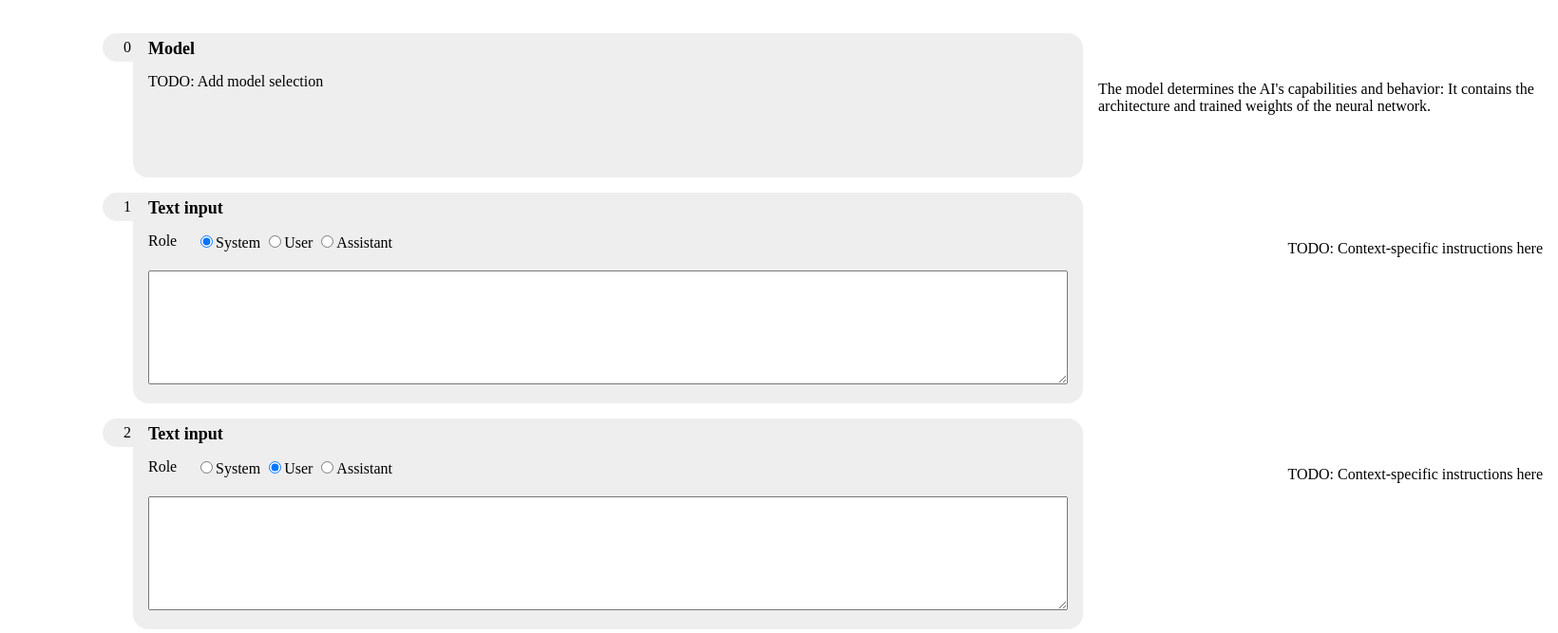
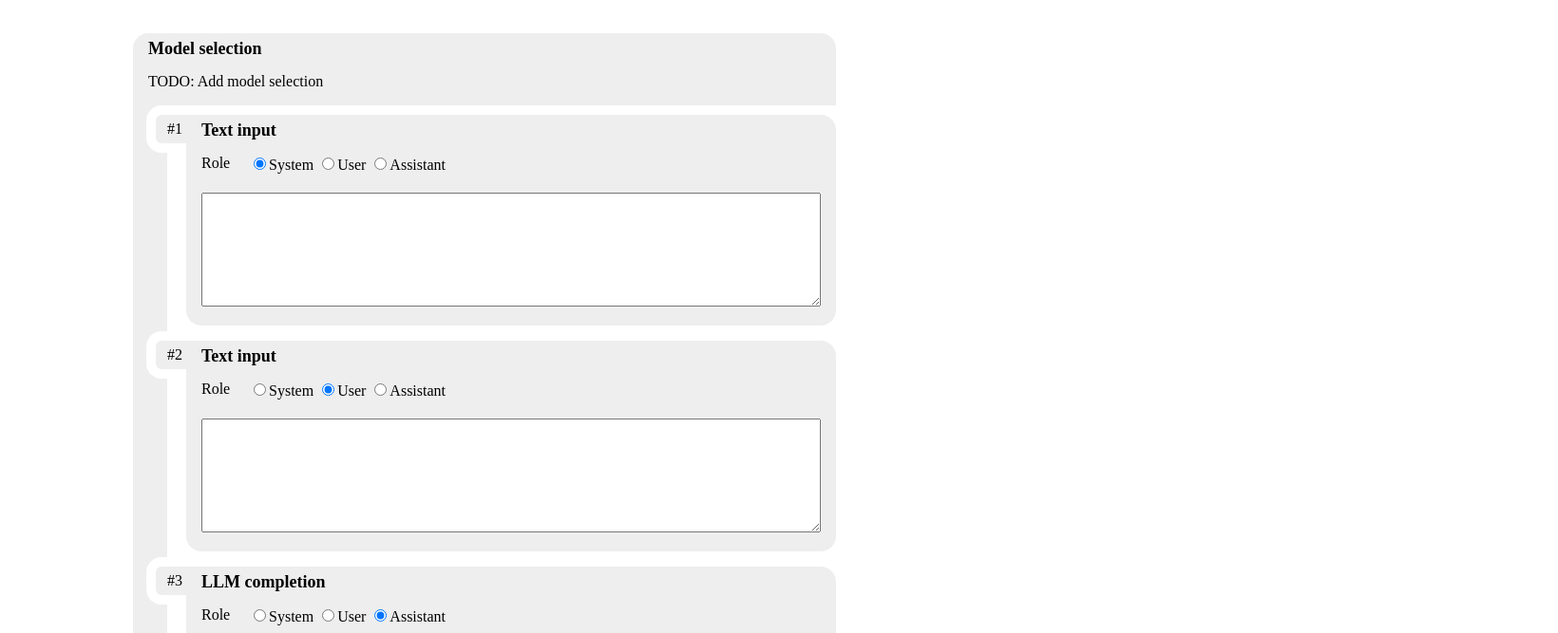
Before and after one commit to tomyedwab/stupid-llama-tricks, a plain HTML site: page client/index.html in a window 1280 px wide. Shown: the part 61-728 px from the top of the page at 95% size, 1640 px wide, since content can reach past the window. Drawn offline with Linux system fonts and the light colour scheme.

Commit message:
Operation nesting

```diff
--- a/client/index.html
+++ b/client/index.html
@@ -14,10 +14,8 @@
 
         <template id="operation-editor-text">
             <label class="index"></label>
+            <div class="body">
                 <h2>Text input</h2>
-            <div class="instructions">
-                <p>TODO: Context-specific instructions here</p>
-            </div>
                 <form class="parameters">
                     <label class="row-role">Role</label>
                     <div class="row-role radio-group">
@@ -32,14 +30,13 @@
                         </div>
                     </div>
                 </form>
+            </div>
         </template>
 
         <template id="operation-editor-completion">
             <label class="index"></label>
+            <div class="body">
                 <h2>LLM completion</h2>
-            <div class="instructions">
-                <p>TODO: Context-specific instructions here</p>
-            </div>
                 <form class="parameters">
                     <label class="row-role">Role</label>
                     <div class="row-role radio-group">
@@ -54,14 +51,13 @@
                         </label>
                     </div>
                 </form>
+            </div>
         </template>
 
         <template id="operation-editor-branch">
             <label class="index"></label>
+            <div class="body">
                 <h2>Branch</h2>
-            <div class="instructions">
-                <p>TODO: Context-specific instructions here</p>
-            </div>
                 <form class="parameters">
                     <label class="row-role">Role</label>
                     <div class="row-role radio-group">
@@ -72,21 +68,18 @@
                     <div class="type-parameters">
                     </div>
                 </form>
+            </div>
         </template>
 
-        <div class="operation-editor" id="model-selection" style="min-height: 130px;">
-            <label class="index">0</label>
-            <h2>Model</h2>
-            <div class="instructions">
-                <p>
-                    The model determines the AI's capabilities and behavior:
-                    It contains the architecture and trained weights of the
-                    neural network.
-                </p>
-            </div>
+        <div class="operation-editor" id="main-editor">
+            <div class="body is-root is-container">
+                <h2>Model selection</h2>
                 <div>TODO: Add model selection</div>
             </div>
-        <div id="conversation-blocks"></div>
+            <div class="child-operations" id="conversation-blocks">
+            </div>
+        </div>
+
         <div id="results"></div>
         <div class="action-bar">
             <button id="submit">Run all</button>
--- a/client/js/operation-editor.js
+++ b/client/js/operation-editor.js
@@ -35,7 +35,7 @@ class OperationEditor extends HTMLDivElement {
 
     setId(id) {
         this.id = id;
-        this.querySelector("label.index").textContent = id;
+        this.querySelector("label.index").textContent = '#' + id;
     }
 
     setRole(role) {
@@ -108,7 +108,7 @@ class OperationEditorText extends OperationEditor {
             return null;
         }
         return {
-            id: `feed_tokens:${this.id}`,
+            id: `${this.id}`,
             name: "feed_tokens",
             feed_tokens: {
                 tokens: this.parameters["tokenized"],
@@ -142,7 +142,7 @@ class OperationEditorCompletion extends OperationEditor {
             return null;
         }
         return {
-            id: `completion:${this.id}`,
+            id: `${this.id}`,
             name: "completion",
             completion: {
                 max_tokens: this.parameters["maxTokens"],
@@ -183,7 +183,7 @@ class OperationEditorBranch extends OperationEditor {
         for (let idx = 0; idx < this.parameters["options"].length; idx++) {
             forks.push([
                 {
-                    id: `branch:${this.id}:feed-tokens:${idx}`,
+                    id: `${this.id}:${idx}`,
                     name: "feed_tokens",
                     feed_tokens: {
                         tokens: this.parameters["options"][idx]["tokenized"],
@@ -193,7 +193,7 @@ class OperationEditorBranch extends OperationEditor {
             ]);
         }
         return {
-            id: `branch:${this.id}`,
+            id: `${this.id}`,
             name: "branch",
             branch: {
                 forks,
--- a/client/js/results.js
+++ b/client/js/results.js
@@ -136,6 +136,11 @@ class Results extends HTMLDivElement {
                 }
 
             } else {
+                const blockLabel = document.createElement("div");
+                blockLabel.classList.add("block-label");
+                blockLabel.textContent = '#' + operation.id;
+                this.appendChild(blockLabel);
+
                 for (const token of Object.keys(operation.result.token_map)) {
                     this.tokenMap[token] = operation.result.token_map[token];
                 }
@@ -149,11 +154,23 @@ class Results extends HTMLDivElement {
                         });
                         const text = operation.result.token_map[operation.feed_tokens.tokens[tokenIdx]];
                         const word = new Word(tokenIdx, text, operation.feed_tokens.tokens[tokenIdx], logitValue, minLogit, maxLogit, operation.result.logits[tokenIdx], operation.result.token_map, false, callback);
+                        if (text.startsWith("\n")) {
+                            this.appendChild(document.createElement("br"));
+                        }
                         this.appendChild(word);
+                        if (text.endsWith("\n") || text.endsWith("<|end|>")) {
+                            this.appendChild(document.createElement("br"));
+                        }
                     } else if (operation.name === "completion") {
                         const text = operation.result.token_map[operation.result.logits[tokenIdx][0][0]];
                         const word = new Word(tokenIdx, text, operation.result.logits[tokenIdx][0][0], operation.result.logits[tokenIdx][0][1], minLogit, maxLogit, operation.result.logits[tokenIdx], operation.result.token_map, true, callback);
+                        if (text.startsWith("\n")) {
+                            this.appendChild(document.createElement("br"));
+                        }
                         this.appendChild(word);
+                        if (text.endsWith("\n") || text.endsWith("<|end|>")) {
+                            this.appendChild(document.createElement("br"));
+                        }
                     }
                 }
             }
--- a/client/styles.css
+++ b/client/styles.css
@@ -15,37 +15,46 @@ h2 {
     font-size: 18px;
 }
 
+#main-editor {
+    max-width: 740px;
+}
+
 .operation-editor {
     position: relative;
-    background-color: #eee;
-    border-radius: 16px;
-    padding: 6px 16px 16px 16px;
-    margin-top: 16px;
+
+    & .body {
+        background-color: #eee;
+        border-top-right-radius: 16px;
+        border-bottom-right-radius: 16px;
+        border-bottom-left-radius: 16px;
+        padding: 6px 16px 16px 16px;
+        margin-top: 16px;
+    }
+    & .body.is-root {
+        border-top-left-radius: 16px;
+    }
+    & .body.is-container {
+        border-bottom-right-radius: 0;
+    }
 
     & label.index {
         position: absolute;
-        top: 0;
-        left: -32px;
+        top: -10px;
+        left: -42px;
         background-color: #eee;
         border-bottom-left-radius: 16px;
         border-top-left-radius: 16px;
-        width: 30px;
+        width: 28px;
         text-align: right;
-        padding-right: 18px;
+        padding-right: 4px;
         padding-top: 6px;
         padding-bottom: 6px;
+        border-left: 10px solid #fff;
+        border-top: 10px solid #fff;
+        border-bottom: 10px solid #fff;
     }
     & h2 {
         margin-top: 0;
-    }
-
-    & .instructions {
-        box-sizing: border-box;
-        position: absolute;
-        right: -500px;
-        top: 18px;
-        max-width: 500px;
-        padding: 16px;
     }
 
     & textarea {
@@ -99,11 +108,21 @@ h2 {
         }
     }
 
+    & .child-operations {
+        padding-left: 20px;
+        border-left: 36px solid #eee;
+        margin-top: -22px;
+        padding-top: 16px;
+        padding-bottom: 16px;
+        border-bottom: 36px solid #eee;
+        border-bottom-left-radius: 16px;
+        border-bottom-right-radius: 16px;
+    }
 }
 
 .word {
     padding: 0;
-    margin: 4px 2px;
+    margin: 12px 2px;
     display: inline-block;
     position: relative;
 
@@ -194,6 +213,18 @@ h2 {
     }
 }
 
+#results {
+    padding: 32px;
+
+    & .block-label {
+        display: inline-block;
+        padding: 6px;
+        background-color: #eee;
+        border-radius: 16px;
+        margin: 0 12px;
+    }
+}
+
 .action-bar {
     width: 100%;
     text-align: center;
```
Lines whose indentation alone changed are shown as unchanged.
